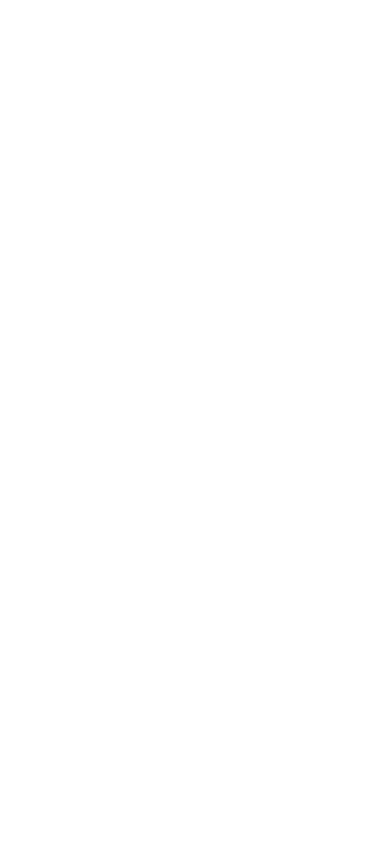
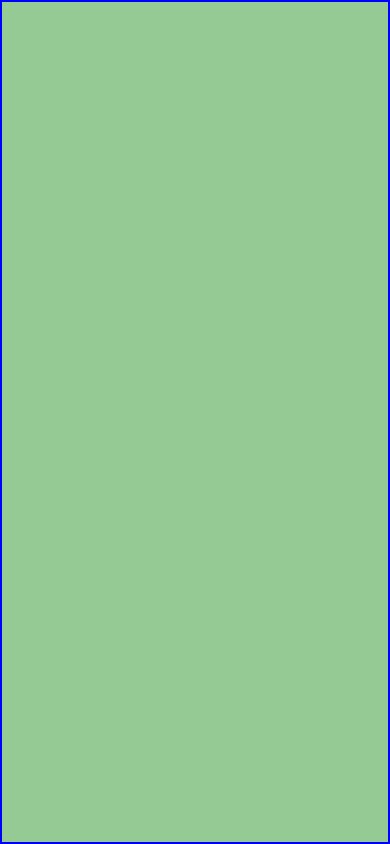
Before and after one commit to NicolaBellini/html-css-boolzapp, a plain HTML site: page index.html in a window 390 px wide. Drawn offline with Linux system fonts and the light colour scheme.

Commit message:
[add] macroblock til mobile

```diff
--- a/assets/CSS/style.css
+++ b/assets/CSS/style.css
@@ -0,0 +1,84 @@
+*{
+  margin: 0;
+  padding: 0;
+  box-sizing: border-box;
+}
+
+/* UTILITY */
+.debug{
+  background-color: rgba(0, 128, 0, 0.236);
+  border: 1px solid blue;
+}
+
+.d-flex{
+  display: flex;
+}
+
+.d-center{
+  justify-content: center;
+}
+
+.d-beetween{
+  justify-content:space-between;
+}
+
+/* MAIN */
+.row{
+  width: 85%;
+  height: 95vh;
+  margin: 20px auto;
+}
+
+
+
+
+/* COLUMN LEFT */
+
+.row :nth-child(1){
+  /* min-width: 380px; */
+  width: 380px;
+  height: 100%;
+}
+
+/* COLUMN LEFT */
+
+/* ++++++++++++++++++++++++++++++++ */
+
+/* COLUMN RIGHT */
+
+.row :nth-child(2){
+  width: calc(100% - 380px );
+  height: 100%;
+}
+
+/* COLUMN RIGHT */
+
+/* media queries */
+
+@media ( max-width: 992px){
+
+  .row{
+    width: 100%;
+    height: 100vh;
+    margin: 0;
+  }
+  /* LEFT COLUMN */
+  .col.left{
+    width: 90px;
+  }
+
+  /* RIGHT COLUMN */
+  .col.right{
+    width: calc(100% - 90px);
+  }
+}
+
+@media(max-width:542px){
+  .col.left{
+    display: none;
+  }
+
+  .col.right{
+    width: 100%;
+  }
+}
--- a/index.html
+++ b/index.html
@@ -11,7 +11,21 @@
   <title>Boolzapp</title>
 
 </head>
+
+
 <body>
 
+  <div class="row d-flex debug">
+    <div class="col left debug">
+
+    </div>
+
+    <div class="col right debug">
+
+    </div>
+  </div>
+
 </body>
+
+
 </html>
```
